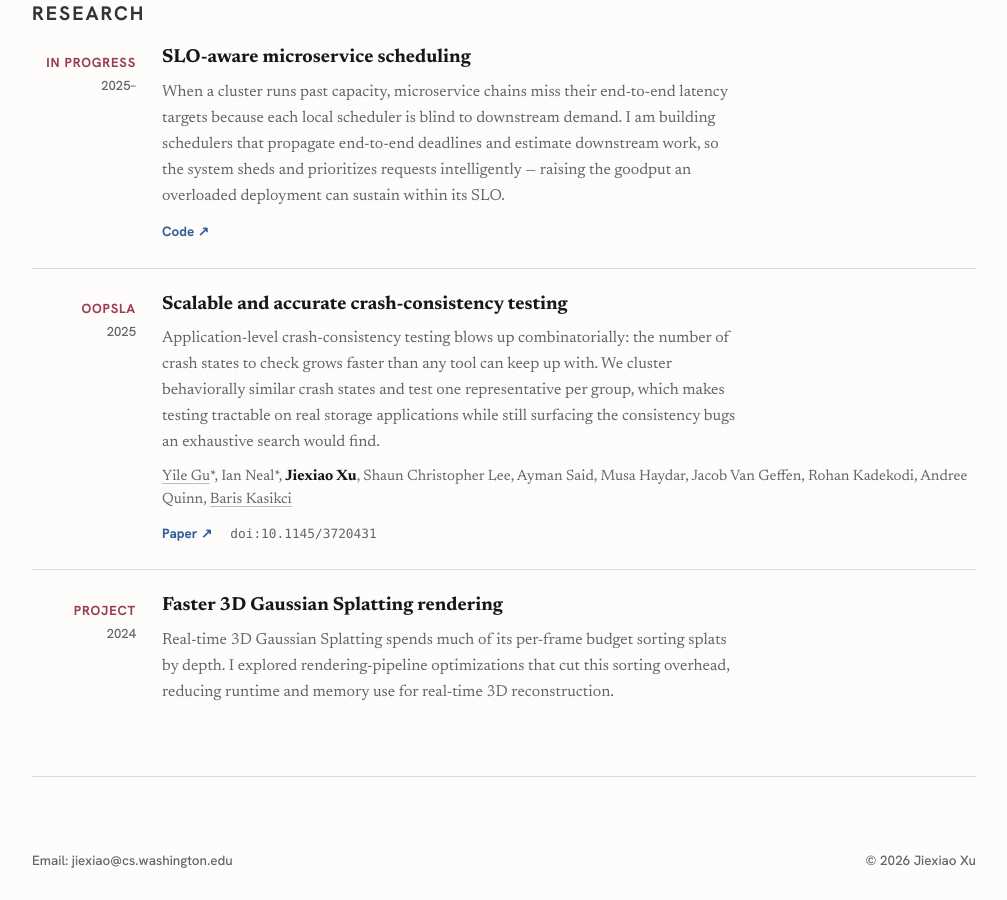
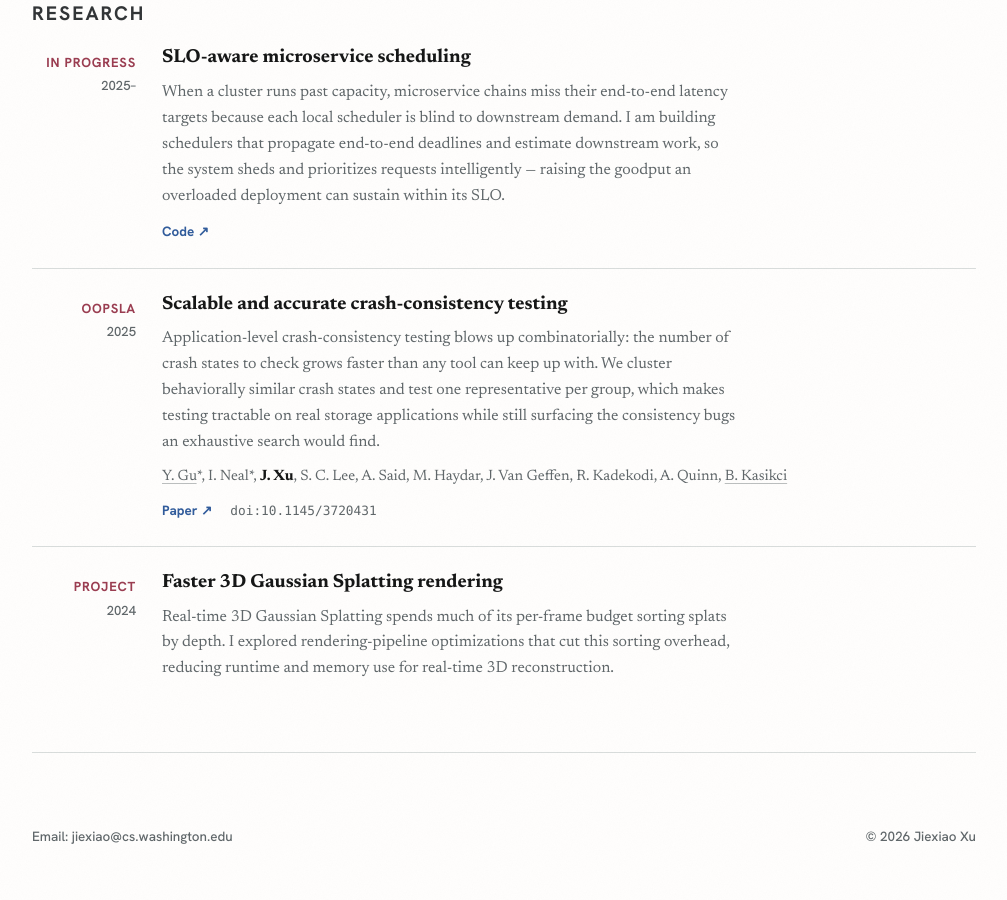
Before and after one commit to JiexiaoXu/JiexiaoXu.github.io, a Jekyll site: the page index.html, which Jekyll copies as it is, in a window 1280 px wide and 900 px high, scrolled down 1344 px. Shown: the whole window, without its empty margins (136-1143 px from the left). Built offline with Jekyll 4.4.1, drawn with Linux system fonts in a browser that asks for light colours; after the commit the page ends 2220 px from its top, so only the background shows below that.

Commit message:
Abbreviate publication author names to initials
Co-Authored-By: Claude Opus 4.7 (1M context) <noreply@anthropic.com>

```diff
--- a/index.html
+++ b/index.html
@@ -197,7 +197,7 @@
             <div class="research-detail">
               <h3 class="research-title-line">Scalable and accurate crash-consistency testing</h3>
               <p class="research-desc">Application-level crash-consistency testing blows up combinatorially: the number of crash states to check grows faster than any tool can keep up with. We cluster behaviorally similar crash states and test one representative per group, which makes testing tractable on real storage applications while still surfacing the consistency bugs an exhaustive search would find.</p>
-              <p class="research-authors"><a href="https://ikace.github.io/">Yile Gu</a>*, Ian Neal*, <strong>Jiexiao Xu</strong>, Shaun Christopher Lee, Ayman Said, Musa Haydar, Jacob Van Geffen, Rohan Kadekodi, Andree Quinn, <a href="https://homes.cs.washington.edu/~baris/">Baris Kasikci</a></p>
+              <p class="research-authors"><a href="https://ikace.github.io/">Y. Gu</a>*, I. Neal*, <strong>J. Xu</strong>, S. C. Lee, A. Said, M. Haydar, J. Van Geffen, R. Kadekodi, A. Quinn, <a href="https://homes.cs.washington.edu/~baris/">B. Kasikci</a></p>
               <div class="research-actions">
                 <a class="paper-action" href="https://dl.acm.org/doi/abs/10.1145/3720431">Paper &#8599;</a>
                 <span class="pub-doi">doi:10.1145/3720431</span>
```
